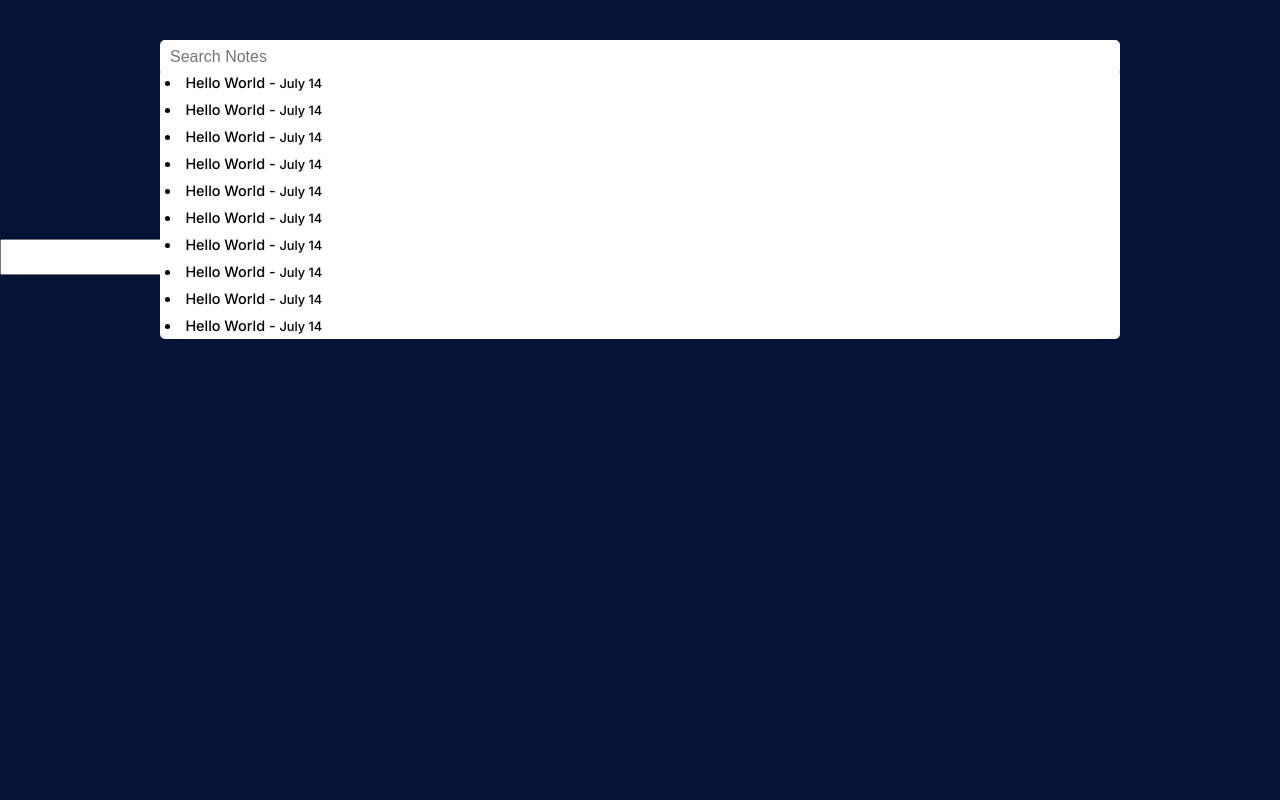
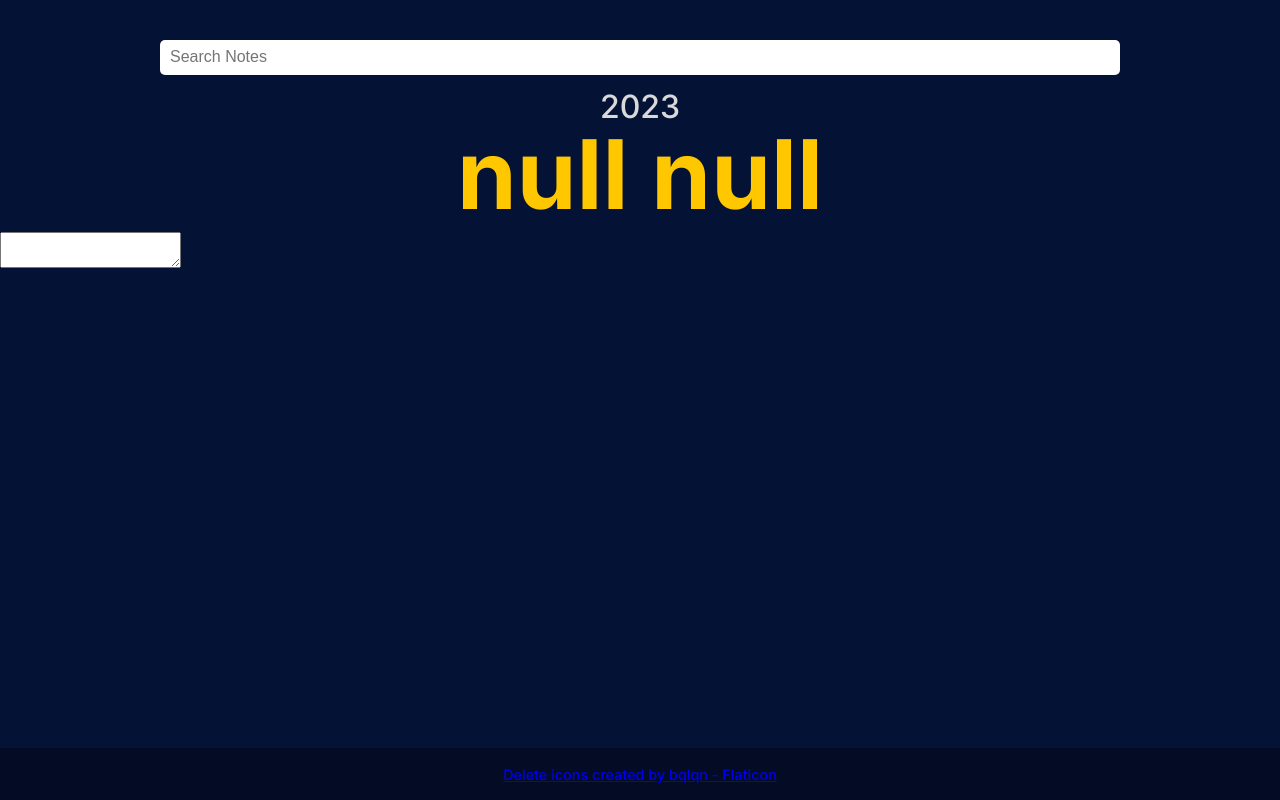
Before and after one commit to Zach39908/Calendar-Notes, a plain HTML site: page pages/day.html in a window 1280 px wide. Drawn offline with Linux system fonts and the light colour scheme.

Commit message:
Add footer with attribution for delete icons

```diff
--- a/pages/day.html
+++ b/pages/day.html
@@ -16,18 +16,7 @@
     <section class="page">
         <header>
             <input type="search" name="searchNotes" placeholder="Search Notes" autocomplete="off">
-            <ul class="dropdown">
-                <li>Hello World - <span>July 14</span></li>
-                <li>Hello World - <span>July 14</span></li>
-                <li>Hello World - <span>July 14</span></li>
-                <li>Hello World - <span>July 14</span></li>
-                <li>Hello World - <span>July 14</span></li>
-                <li>Hello World - <span>July 14</span></li>
-                <li>Hello World - <span>July 14</span></li>
-                <li>Hello World - <span>July 14</span></li>
-                <li>Hello World - <span>July 14</span></li>
-                <li>Hello World - <span>July 14</span></li>
-            </ul>
+            <ul class="dropdown"></ul>
         </header>
         <div class="links">
             <a href="month.html" class="prevPage">Year</a>
@@ -37,6 +26,9 @@
         <div class="notes">
             <textarea></textarea>
         </div>
+        <footer>
+            <a href="https://www.flaticon.com/free-icons/delete" title="delete icons">Delete icons created by bqlqn - Flaticon</a>
+        </footer>
     </section>
 
 </body>
--- a/style.css
+++ b/style.css
@@ -1,7 +1,8 @@
 :root {
     --bg-dark: rgb(4, 18, 54);
-    --bg-light: rgba(203, 203, 203, 1);
+    --bg-light: rgba(217, 217, 217, 1);
     --bg-medium: rgba(224, 223, 191, 1);
+    --bg-opaque: rgba(0, 0, 0, 0.336);
     --text-heading: rgba(255, 199, 0, 1);
     --text-accent: rgba(0, 0, 0, 0.31);
     --text-accent-bright: rgba(255, 91, 91, 1);
@@ -30,7 +31,7 @@ body {
     min-width: 100vw;
     background-color: var(--bg-dark);
     display: grid;
-    grid-template-rows: 0.1fr 0.1fr 1fr;
+    grid-template-rows: 0.1fr 0.1fr 1fr 0.1fr;
 }
 
 header {
@@ -62,7 +63,7 @@ header input {
 
 .yearlyCalendar {
     width: 100%;
-    height: 90%;
+    height: 95%;
     display: grid;
     grid-template-rows: 1fr 1fr 1fr;
 }
@@ -100,9 +101,17 @@ header input {
     align-items: flex-end;
 }
 
+footer {
+    display: flex;
+    justify-content: center;
+    align-items: center;
+    background-color: var(--bg-opaque);
+    font-size: 0.9rem;
+}
+
 @media (min-width: 750px) {
     .page {
-        grid-template-rows: 0.3fr 0.1fr 2fr;
+        grid-template-rows: 0.3fr 0.1fr 2fr 0.2fr;
     }
 
     header input {
@@ -251,7 +260,6 @@ a.title:hover {
 
 /* day.html styling */
 
-
 .dropdown {
     width: 90%;
     padding: 0;
```
Also changed, not shown: index.html (+4 -0 lines), pages/month.html (+4 -0 lines), icons/trash.png (added).
